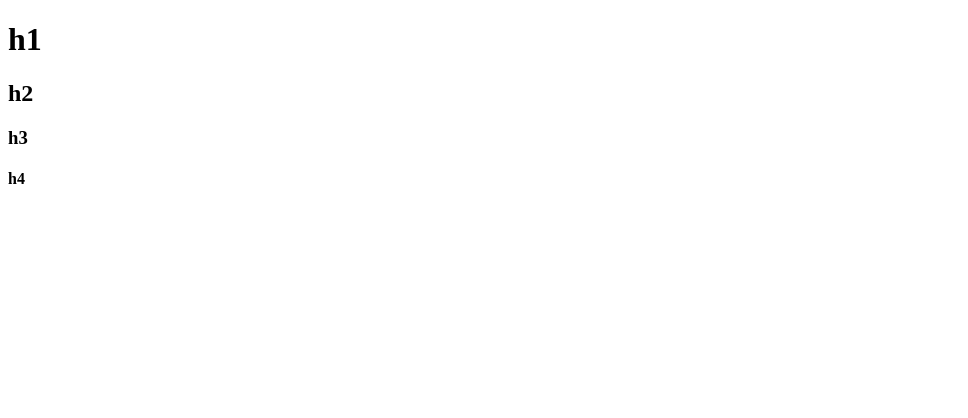
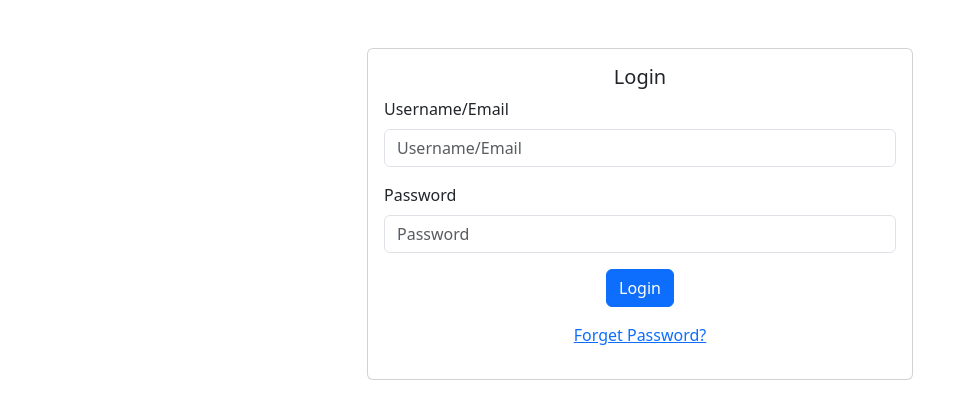
Before and after one commit to amirmottaghi629/blockchain, a plain HTML site: page templates/pageone.html in a window 1280 px wide. Shown: the whole page, without its empty margins (0-968 px from the left). Drawn offline with nearby package versions, Linux system fonts and the light colour scheme.

Commit message:
loging page with forget pass

```diff
--- a/templates/pageone.html
+++ b/templates/pageone.html
@@ -1,16 +1,87 @@
-<!DOCTYPE html>
-<html lang="en">
+<html>
 <head>
-    <meta charset="UTF-8">
-    <meta http-equiv="X-UA-Compatible" content="IE=edge">
-    <meta name="viewport" content="width=device-width, initial-scale=1.0">
-    <title>Document</title>
+<title>Bootstrap</title>
+    <link href="https://cdn.jsdelivr.net/npm/bootstrap@5.3.2/dist/css/bootstrap.min.css" rel="stylesheet" integrity="sha384-T3c6CoIi6uLrA9TneNEoa7RxnatzjcDSCmG1MXxSR1GAsXEV/Dwwykc2MPK8M2HN" crossorigin="anonymous">
+    <script src="https://cdn.jsdelivr.net/npm/bootstrap@5.3.2/dist/js/bootstrap.bundle.min.js" data-no-delete="yes" integrity="sha384-C6RzsynM9kWDrMNeT87bh95OGNyZPhcTNXj1NW7RuBCsyN/o0jlpcV8Qyq46cDfL" crossorigin="anonymous"></script>
+    <style>
+        html, body {
+          width: 100%;
+          height: 100%;
+          margin: 0;
+          padding: 0;
+        }
+        body {
+        -webkit-font-smoothing: antialiased;
+				-moz-osx-font-smoothing: grayscale;
+            font-family: ui-sans-serif, system-ui, -apple-system, BlinkMacSystemFont, "Segoe UI", Roboto, "Helvetica Neue", Arial, "Noto Sans", sans-serif, "Apple Color Emoji", "Segoe UI Emoji", "Segoe UI Symbol", "Noto Color Emoji";
+        }
+        *,
+			::before,
+			::after {
+				box-sizing: border-box;
+				border-width: 0;
+				border-style: solid;
+				border-color: #ffffff;
+			}
+      </style>
 </head>
 <body>
-    <h1>h1</h1>
-    <h2>h2</h2>
-    <h3>h3</h3>
-    <h4>h4</h4>
 
+<div class="container">
+  <div class="row justify-content-center">
+    <div class="col-lg-6">
+      <div class="card mt-5">
+        <div class="card-body">
+          <h5 class="card-title text-center">Login</h5>
+
+          <form>
+            <div class="mb-3">
+              <label for="username" class="form-label">Username/Email</label>
+              <input type="text" class="form-control" id="username" placeholder="Username/Email">
+            </div>
+
+            <div class="mb-3">
+              <label for="password" class="form-label">Password</label>
+              <input type="password" class="form-control" id="password" placeholder="Password">
+            </div>
+
+            <div class="text-center mb-3">
+              <button type="submit" class="btn btn-primary">Login</button>
+            </div>
+
+            <div class="text-center">
+              <a href="#" data-bs-toggle="modal" data-bs-target="#forgetPasswordModal">Forget Password?</a>
+            </div>
+          </form>
+        </div>
+      </div>
+    </div>
+  </div>
+</div>
+
+
+<div class="modal fade" id="forgetPasswordModal" tabindex="-1" aria-labelledby="forgetPasswordModalLabel" aria-hidden="true">
+  <div class="modal-dialog">
+    <div class="modal-content">
+      <div class="modal-header">
+        <h5 class="modal-title" id="forgetPasswordModalLabel">Forget Password</h5>
+        <button type="button" class="btn-close" data-bs-dismiss="modal" aria-label="Close"></button>
+      </div>
+      <div class="modal-body">
+        <p>Enter your email address and we'll send you a link to reset your password.</p>
+        <form>
+          <div class="mb-3">
+            <label for="email" class="form-label">Email Address</label>
+            <input type="email" class="form-control" id="email" placeholder="Email Address">
+            <div id="emailHelp" class="form-text">We'll never share your email with anyone else.</div>
+          </div>
+          <div class="text-center">
+            <button type="submit" class="btn btn-primary">Reset Password</button>
+          </div>
+        </form>
+      </div>
+    </div>
+  </div>
+</div>
 </body>
 </html>
```
